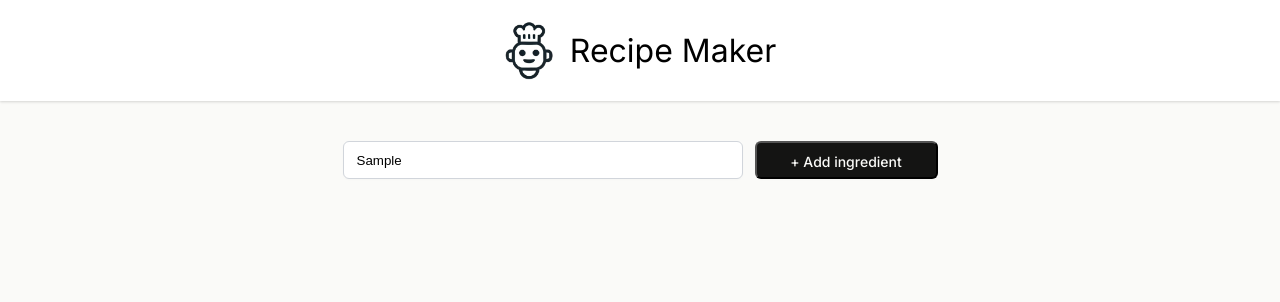
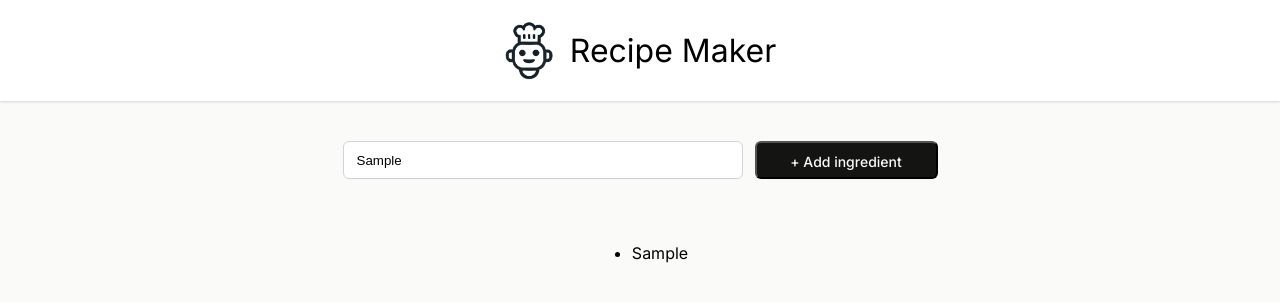
Before and after one commit to JamieJB123/react-recipe-maker, a React (Vite) app: page / in a window 1280 px wide. Both pictures are taken after typing "Sample" into the empty fields and a click on the button "+ Add ingredient". Shown: the top 302 px of the page. Built offline with nearby package versions, Linux system fonts and the light colour scheme.

Commit message:
Update main component so that the list of ingredients is updated with whatever is entered into the form. Also adjust list styling to change how it is displayed on the webpage

```diff
--- a/src/App.css
+++ b/src/App.css
@@ -67,3 +67,9 @@ main {
   font-family: 'Inter', sans-serif;
   box-shadow: 0px 1px 2px 0px #00000005;
 }
+ul {
+  display: flex;
+  flex-direction: column;
+  align-items: center;
+  margin: 4rem 1rem;
+}
--- a/src/components/Main.jsx
+++ b/src/components/Main.jsx
@@ -1,17 +1,19 @@
+import { useState } from 'react'
+
 export default function Main() {
 
-    const ingredients = []
+    const [ingredients, setIngredients] = useState([])
 
     function onSubmitHandler(e) {
         e.preventDefault();
         console.log("Form submitted!");
         const formData = new FormData(e.currentTarget)
         const newIngredient = formData.get("ingredient")
-        ingredients.push(newIngredient)
+        setIngredients(prevIngredients => [...prevIngredients, newIngredient])
     }
 
     const ingredientElements = ingredients.map((item) => {
-        return <li>{item}</li>
+        return <li key={item}>{item}</li>
     })
 
 
```
